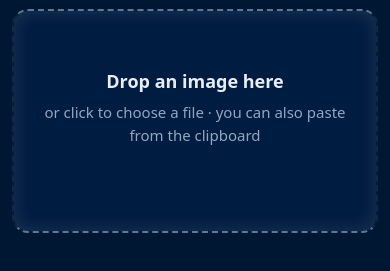
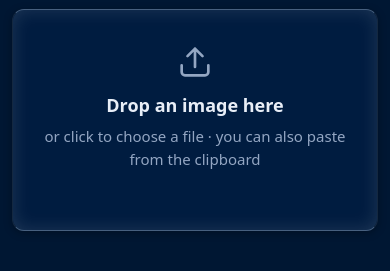
Before and after one commit to Finyakginshabu/perspective-crop, a website with bundled scripts: page index.html in a window 390 px wide. Shown: the part 93-364 px from the top of the page. Built offline with nearby package versions, Linux system fonts and the light colour scheme.

Commit message:
Polish UI and fix mobile crop frame alignment
- Fix corner frame drifting from the photo on mobile (overlay was squeezed by the canvas max-width guard)
- Drop zone: solid bevelled border with upload icon instead of dashed border
- Disabled primary buttons use flat dark orange
- Fluid, responsive corner radii with squircle corners where supported
- Softer border highlights and small drop shadows on cards and buttons

```diff
--- a/index.html
+++ b/index.html
@@ -18,6 +18,11 @@
     <!-- Shown until an image is loaded -->
     <section id="dropzone" class="dropzone">
       <label for="file-input" class="dropzone-label">
+        <svg class="dropzone-icon" viewBox="0 0 24 24" width="40" height="40" aria-hidden="true" fill="none"
+             stroke="currentColor" stroke-width="1.6" stroke-linecap="round" stroke-linejoin="round">
+          <path d="M12 15V4M7.5 8.5 12 4l4.5 4.5"/>
+          <path d="M4 14v4a2 2 0 0 0 2 2h12a2 2 0 0 0 2-2v-4"/>
+        </svg>
         <strong class="for-pointer">Drop an image here</strong>
         <span class="for-pointer">or click to choose a file · you can also paste from the clipboard</span>
         <strong class="for-touch">Tap to choose a photo</strong>
--- a/src/css/styles.css
+++ b/src/css/styles.css
@@ -6,14 +6,31 @@
   --muted: #93a6c2;
   --line: #1f3d63;
   --accent: #ff7f1a;
-  --radius: 20px;      /* cards, drop zone */
-  --radius-btn: 16px;   /* buttons, selects */
+  /* Fluid radii: scale smoothly with viewport width, clamped at both ends.
+     ≈12px / 10px on phones → 20px / 16px on desktop (circular corners). */
+  --r-card: clamp(12px, 0.5rem + 1vw, 20px);
+  --r-btn: clamp(10px, 0.375rem + 0.85vw, 16px);
+  /* Squircles look less round at the same radius, so they get a multiplier
+     (set to 1.8 in the @supports block below). */
+  --corner-k: 1;
+  --radius: calc(var(--r-card) * var(--corner-k));    /* cards, drop zone */
+  --radius-btn: calc(var(--r-btn) * var(--corner-k)); /* buttons, selects */
+  --radius-inner: calc(var(--r-card) * 0.3);          /* content inside cards (previews) */
   color-scheme: dark;
 
   /* Bevel for navy surfaces (cards, secondary buttons, selects). */
-  --edge-hi: color-mix(in srgb, var(--line) 70%, #fff); /* top & bottom */
+  --edge-hi: color-mix(in srgb, var(--line) 82%, #fff); /* top & bottom */
   --edge-lo: color-mix(in srgb, var(--line) 65%, #000); /* left & right */
   --glow: inset 0 0 18px rgb(255 255 255 / .12);
+  /* Small drop shadows (stronger than usual: they sit on a dark background). */
+  --shadow-card: 0 2px 8px rgb(0 0 0 / .3);
+  --shadow-btn: 0 1px 3px rgb(0 0 0 / .35);
+}
+
+/* Squircle corners where supported (Chrome/Edge 139+); others keep circular corners. */
+@supports (corner-shape: squircle) {
+  :root { --corner-k: 1.8; }
+  .pane, .dropzone, button, select { corner-shape: squircle; }
 }
 
 * { box-sizing: border-box; }
@@ -34,11 +51,11 @@ main { max-width: 1200px; margin: 0 auto; padding: 16px; }
 
 /* Drop zone */
 .dropzone {
-  border: 2px dashed var(--line);
+  border: 1px solid var(--line);
   border-color: var(--edge-hi) var(--edge-lo);
   border-radius: var(--radius);
   background: var(--panel);
-  box-shadow: var(--glow);
+  box-shadow: var(--glow), var(--shadow-card);
 }
 .dropzone-label {
   display: flex; flex-direction: column; gap: 6px;
@@ -46,6 +63,7 @@ main { max-width: 1200px; margin: 0 auto; padding: 16px; }
   min-height: 280px; padding: 24px; text-align: center; cursor: pointer;
 }
 .dropzone-label strong { font-size: 18px; }
+.dropzone-icon { color: var(--muted); margin-bottom: 4px; }
 .dropzone-label span { color: var(--muted); }
 .dropzone:hover { background: color-mix(in srgb, var(--panel) 92%, #fff); }
 
@@ -69,7 +87,7 @@ button, select {
 }
 button:not(.primary), select {
   border-color: var(--edge-hi) var(--edge-lo);
-  box-shadow: var(--glow);
+  box-shadow: var(--glow), var(--shadow-btn);
 }
 /* Hover only lightens the fill, so the bevel stays intact. */
 button:not(.primary):hover:not(:disabled), select:hover:not(:disabled) {
@@ -80,13 +98,21 @@ button.primary {
   border-color:
     color-mix(in srgb, var(--accent) 55%, #fff)   /* top & bottom: brighter */
     color-mix(in srgb, var(--accent) 70%, #000);  /* left & right: darker */
-  box-shadow: inset 0 0 10px rgb(255 255 255 / .4); /* inner glow */
+  box-shadow: inset 0 0 10px rgb(255 255 255 / .4), var(--shadow-btn); /* inner glow + drop shadow */
   color: #000;
   font-weight: 600;
 }
 /* Darker orange on hover, darker again while pressed (borders + glow stay). */
 button.primary:hover:not(:disabled) { background: color-mix(in srgb, var(--accent) 88%, #000); }
 button.primary:active:not(:disabled) { background: color-mix(in srgb, var(--accent) 76%, #000); }
+/* Disabled: flat dark orange — no glow, no bevel, no fade. */
+button.primary:disabled {
+  opacity: 1;
+  background: #7f4e2d;
+  border-color: #7f4e2d;
+  box-shadow: none;
+  color: rgb(0 0 0 / .6);
+}
 button { transition: background-color .12s, border-color .12s; }
 /* Keyboard focus ring sits clear of the (same-coloured) button. */
 button:focus-visible, select:focus-visible { outline-offset: 3px; }
@@ -113,7 +139,7 @@ button:disabled { opacity: .5; cursor: default; }
 .pane {
   background: var(--panel); border: 1px solid var(--line);
   border-color: var(--edge-hi) var(--edge-lo);
-  box-shadow: var(--glow);
+  box-shadow: var(--glow), var(--shadow-card);
   border-radius: var(--radius); padding: 12px;
   display: flex; flex-direction: column; gap: 10px;
 }
@@ -134,9 +160,11 @@ button:disabled { opacity: .5; cursor: default; }
   padding: 8px;       /* room for handles drawn past the image edge */
 }
 /* Page can still scroll/zoom over the image; JS blocks scrolling only while a handle is held. */
-.corner-overlay { position: absolute; z-index: 1; touch-action: pan-x pan-y pinch-zoom; }
+/* max-width: none — the overlay is intentionally wider than the image (handles
+   draw past the edges); the generic canvas guard below must not squeeze it. */
+.corner-overlay { position: absolute; z-index: 1; max-width: none; border-radius: 0; touch-action: pan-x pan-y pinch-zoom; }
 /* Preview canvases are sized in JS (fit.js) to keep their exact aspect ratio. */
-canvas { display: block; flex: none; max-width: 100%; border-radius: 4px; } /* max-width: guard before first fit */
+canvas { display: block; flex: none; max-width: 100%; border-radius: var(--radius-inner); } /* max-width: guard before first fit */
 #result-canvas {
   background: repeating-conic-gradient(#8882 0 25%, transparent 0 50%) 0 0 / 16px 16px;
 }
@@ -196,7 +224,6 @@ canvas { display: block; flex: none; max-width: 100%; border-radius: 4px; } /* m
 
 /* Phones. */
 @media (max-width: 600px) {
-  :root { --radius: 16px; --radius-btn: 12px; }
   .topbar { padding: 18px 12px 0; }
   .topbar h1 { font-size: 22px; }
   .tagline { font-size: 14px; }
```
